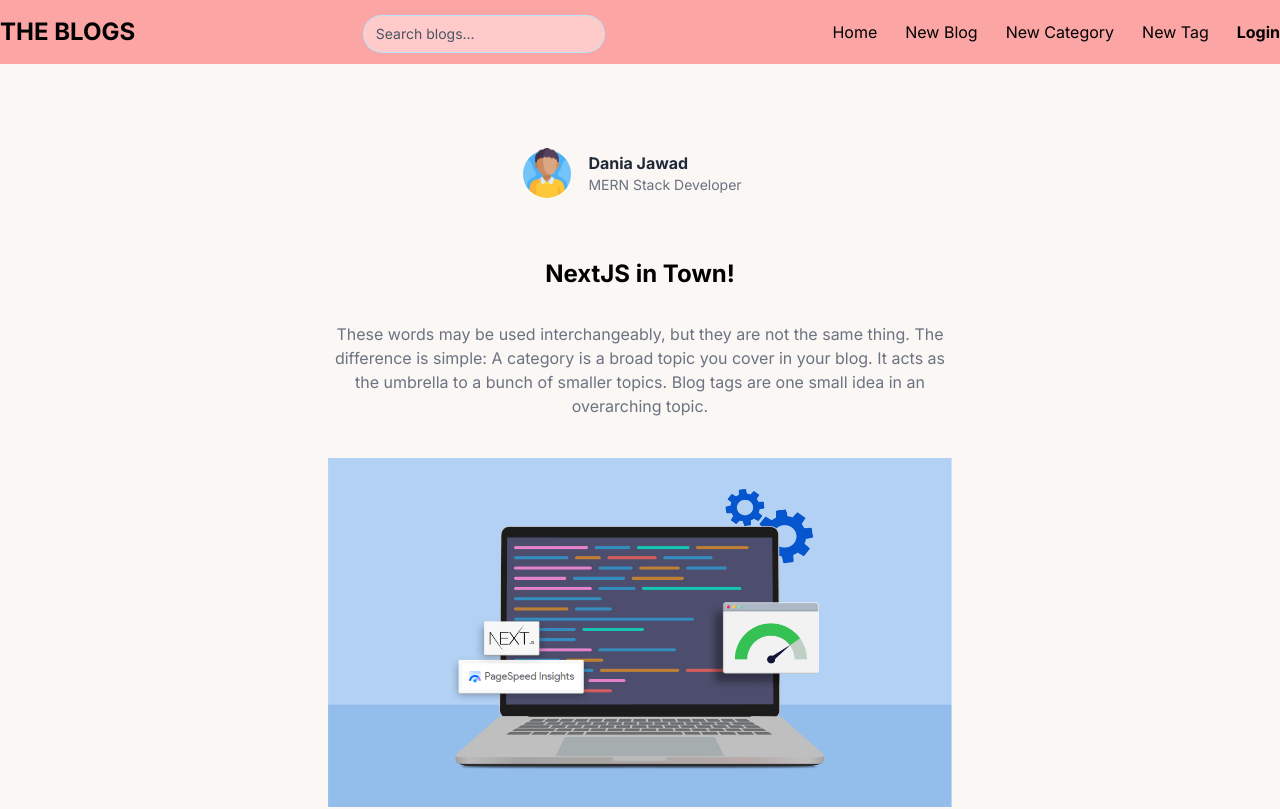
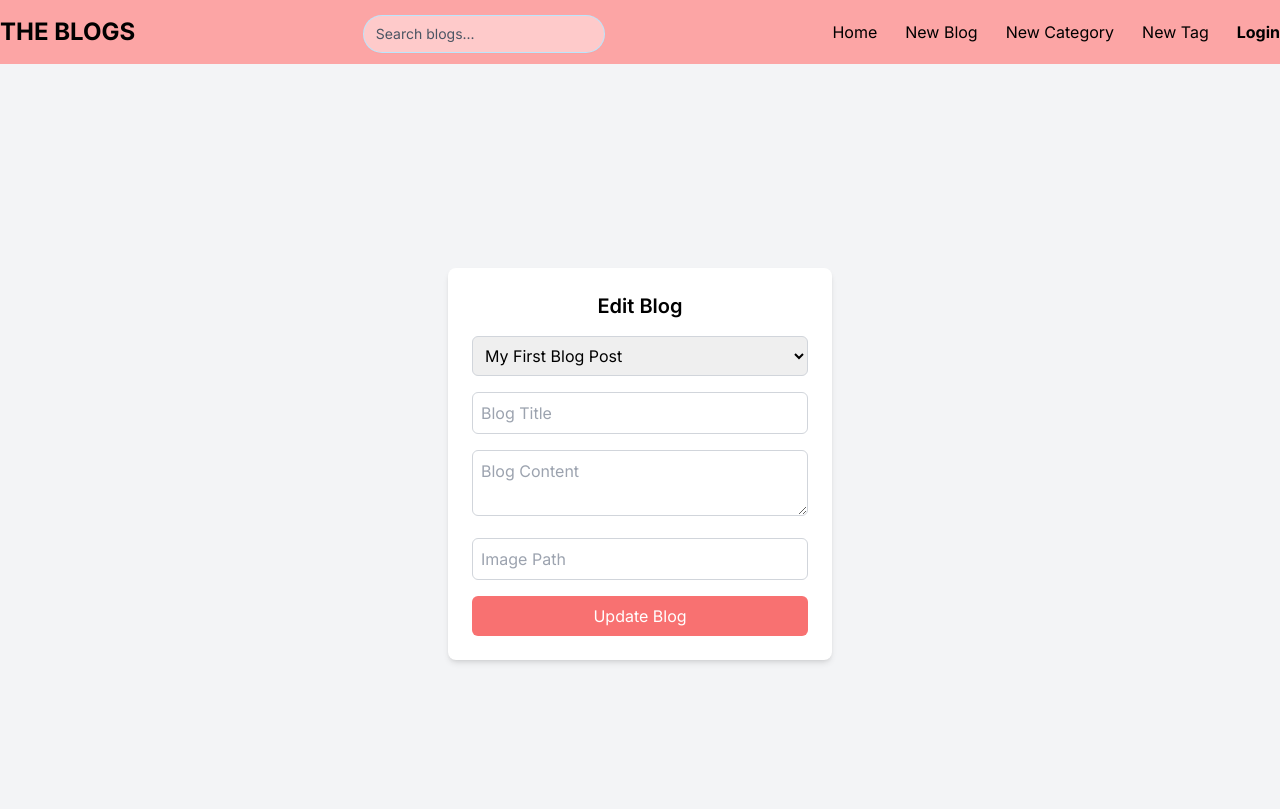
Before and after one commit to Djawad02/blog-app, a Next.js app: page /blogs/edit in a window 1280 px wide. Shown: the top 809 px of the page. Built offline with nearby package versions, Linux system fonts and the light colour scheme.

Commit message:
Basic Edit page for blogs, categories and tags

```diff
--- /dev/null
+++ b/app/blogs/edit/page.tsx
@@ -0,0 +1,126 @@
+"use client";
+import Footer from "@/app/components/Footer";
+import Navbar from "@/app/components/Navbar";
+import React, { useState } from "react";
+
+const EditBlogPage = () => {
+  const [selectedBlogId, setSelectedBlogId] = useState<number | undefined>(
+    undefined
+  );
+  const [blogTitle, setBlogTitle] = useState<string>("");
+  const [blogContent, setBlogContent] = useState<string>("");
+  const [blogImagePath, setBlogImagePath] = useState<string>("");
+
+  const blogs = [
+    {
+      id: 1,
+      title: "My First Blog Post",
+      content: "Content 1",
+      image_path: "path1.jpg",
+    },
+    {
+      id: 2,
+      title: "A Day in the Life",
+      content: "Content 2",
+      image_path: "path2.jpg",
+    },
+    {
+      id: 3,
+      title: "Travel Adventures",
+      content: "Content 3",
+      image_path: "path3.jpg",
+    },
+  ];
+
+  const handleSelectBlog = (e: React.ChangeEvent<HTMLSelectElement>) => {
+    const blogId = Number(e.target.value);
+    setSelectedBlogId(blogId);
+
+    // Find the selected blog and populate the form
+    const blog = blogs.find((blog) => blog.id === blogId);
+    if (blog) {
+      setBlogTitle(blog.title);
+      setBlogContent(blog.content);
+      setBlogImagePath(blog.image_path);
+    }
+  };
+
+  const handleEditBlog = async (e: React.FormEvent) => {
+    e.preventDefault();
+    if (selectedBlogId) {
+      // Update logic here
+      console.log(
+        `Updated blog: ${selectedBlogId}, ${blogTitle}, ${blogContent}, ${blogImagePath}`
+      );
+
+      // Example API call to update blog in the future
+      // await fetch(`/api/blogs/${selectedBlogId}`, {
+      //   method: "PUT",
+      //   body: JSON.stringify({ title: blogTitle, content: blogContent, image_path: blogImagePath }),
+      // });
+    }
+  };
+
+  return (
+    <>
+      <Navbar />
+      <div className="flex items-center justify-center min-h-screen bg-gray-100">
+        <div className="bg-white shadow-md rounded-lg p-6 w-96">
+          <h1 className="text-xl font-semibold text-center mb-4">Edit Blog</h1>
+          <form onSubmit={handleEditBlog}>
+            <select
+              value={selectedBlogId}
+              onChange={handleSelectBlog}
+              className="w-full p-2 border border-gray-300 rounded-md"
+              required
+            >
+              <option value="" disabled>
+                Select a blog to edit
+              </option>
+              {blogs.map((blog) => (
+                <option key={blog.id} value={blog.id}>
+                  {blog.title}
+                </option>
+              ))}
+            </select>
+
+            <input
+              type="text"
+              value={blogTitle}
+              onChange={(e) => setBlogTitle(e.target.value)}
+              placeholder="Blog Title"
+              className="w-full mt-4 p-2 border border-gray-300 rounded-md"
+              required
+            />
+
+            <textarea
+              value={blogContent}
+              onChange={(e) => setBlogContent(e.target.value)}
+              placeholder="Blog Content"
+              className="w-full mt-4 p-2 border border-gray-300 rounded-md"
+              required
+            ></textarea>
+
+            <input
+              type="text"
+              value={blogImagePath}
+              onChange={(e) => setBlogImagePath(e.target.value)}
+              placeholder="Image Path"
+              className="w-full mt-4 p-2 border border-gray-300 rounded-md"
+            />
+
+            <button
+              type="submit"
+              className="mt-4 w-full bg-red-400 text-white py-2 rounded-md hover:bg-red-300 transition duration-200"
+            >
+              Update Blog
+            </button>
+          </form>
+        </div>
+      </div>
+      <Footer />
+    </>
+  );
+};
+
+export default EditBlogPage;
--- /dev/null
+++ b/app/categories/edit/page.tsx
@@ -0,0 +1,91 @@
+"use client";
+import Footer from "@/app/components/Footer";
+import Navbar from "@/app/components/Navbar";
+import React, { useState } from "react";
+
+const EditCategoryPage = () => {
+  const [selectedCategoryId, setSelectedCategoryId] = useState<
+    number | undefined
+  >(undefined);
+  const [categoryName, setCategoryName] = useState<string>("");
+
+  const categories = [
+    { id: 1, name: "Technology" },
+    { id: 2, name: "Travel" },
+    { id: 3, name: "Health" },
+  ];
+
+  const handleSelectCategory = (e: React.ChangeEvent<HTMLSelectElement>) => {
+    const categoryId = Number(e.target.value);
+    setSelectedCategoryId(categoryId);
+
+    // Find the selected category and populate the form
+    const category = categories.find((category) => category.id === categoryId);
+    if (category) {
+      setCategoryName(category.name);
+    }
+  };
+
+  const handleEditCategory = async (e: React.FormEvent) => {
+    e.preventDefault();
+    if (selectedCategoryId) {
+      // Update logic here
+      console.log(`Updated category: ${selectedCategoryId}, ${categoryName}`);
+
+      // Example API call to update category in the future
+      // await fetch(`/api/categories/${selectedCategoryId}`, {
+      //   method: "PUT",
+      //   body: JSON.stringify({ name: categoryName }),
+      // });
+    }
+  };
+
+  return (
+    <>
+      <Navbar />
+      <div className="flex items-center justify-center min-h-screen bg-gray-100">
+        <div className="bg-white shadow-md rounded-lg p-6 w-96">
+          <h1 className="text-xl font-semibold text-center mb-4">
+            Edit Category
+          </h1>
+          <form onSubmit={handleEditCategory}>
+            <select
+              value={selectedCategoryId}
+              onChange={handleSelectCategory}
+              className="w-full p-2 border border-gray-300 rounded-md"
+              required
+            >
+              <option value="" disabled>
+                Select a category to edit
+              </option>
+              {categories.map((category) => (
+                <option key={category.id} value={category.id}>
+                  {category.name}
+                </option>
+              ))}
+            </select>
+
+            <input
+              type="text"
+              value={categoryName}
+              onChange={(e) => setCategoryName(e.target.value)}
+              placeholder="Category Name"
+              className="w-full mt-4 p-2 border border-gray-300 rounded-md"
+              required
+            />
+
+            <button
+              type="submit"
+              className="mt-4 w-full bg-red-400 text-white py-2 rounded-md hover:bg-red-300 transition duration-200"
+            >
+              Update Category
+            </button>
+          </form>
+        </div>
+      </div>
+      <Footer />
+    </>
+  );
+};
+
+export default EditCategoryPage;
--- /dev/null
+++ b/app/tags/edit/page.tsx
@@ -0,0 +1,89 @@
+"use client";
+import Footer from "@/app/components/Footer";
+import Navbar from "@/app/components/Navbar";
+import React, { useState } from "react";
+
+const EditTagPage = () => {
+  const [selectedTagId, setSelectedTagId] = useState<number | undefined>(
+    undefined
+  );
+  const [tagName, setTagName] = useState<string>("");
+
+  const tags = [
+    { id: 1, name: "JavaScript" },
+    { id: 2, name: "React" },
+    { id: 3, name: "Node.js" },
+  ];
+
+  const handleSelectTag = (e: React.ChangeEvent<HTMLSelectElement>) => {
+    const tagId = Number(e.target.value);
+    setSelectedTagId(tagId);
+
+    // Find the selected tag and populate the form
+    const tag = tags.find((tag) => tag.id === tagId);
+    if (tag) {
+      setTagName(tag.name);
+    }
+  };
+
+  const handleEditTag = async (e: React.FormEvent) => {
+    e.preventDefault();
+    if (selectedTagId) {
+      // Update logic here
+      console.log(`Updated tag: ${selectedTagId}, ${tagName}`);
+
+      // Example API call to update tag in the future
+      // await fetch(`/api/tags/${selectedTagId}`, {
+      //   method: "PUT",
+      //   body: JSON.stringify({ name: tagName }),
+      // });
+    }
+  };
+
+  return (
+    <>
+      <Navbar />
+      <div className="flex items-center justify-center min-h-screen bg-gray-100">
+        <div className="bg-white shadow-md rounded-lg p-6 w-96">
+          <h1 className="text-xl font-semibold text-center mb-4">Edit Tag</h1>
+          <form onSubmit={handleEditTag}>
+            <select
+              value={selectedTagId}
+              onChange={handleSelectTag}
+              className="w-full p-2 border border-gray-300 rounded-md"
+              required
+            >
+              <option value="" disabled>
+                Select a tag to edit
+              </option>
+              {tags.map((tag) => (
+                <option key={tag.id} value={tag.id}>
+                  {tag.name}
+                </option>
+              ))}
+            </select>
+
+            <input
+              type="text"
+              value={tagName}
+              onChange={(e) => setTagName(e.target.value)}
+              placeholder="Tag Name"
+              className="w-full mt-4 p-2 border border-gray-300 rounded-md"
+              required
+            />
+
+            <button
+              type="submit"
+              className="mt-4 w-full bg-red-400 text-white py-2 rounded-md hover:bg-red-300 transition duration-200"
+            >
+              Update Tag
+            </button>
+          </form>
+        </div>
+      </div>
+      <Footer />
+    </>
+  );
+};
+
+export default EditTagPage;
```
